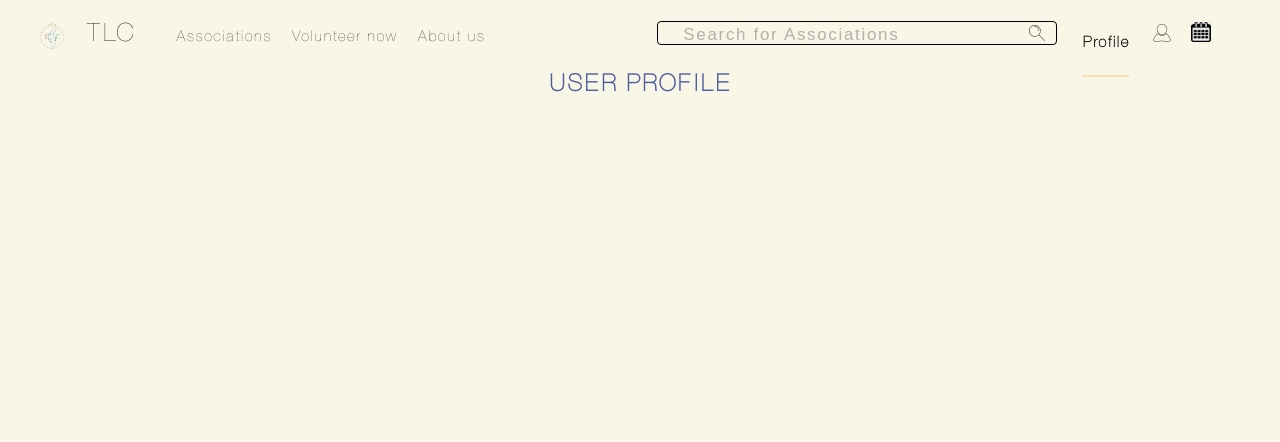
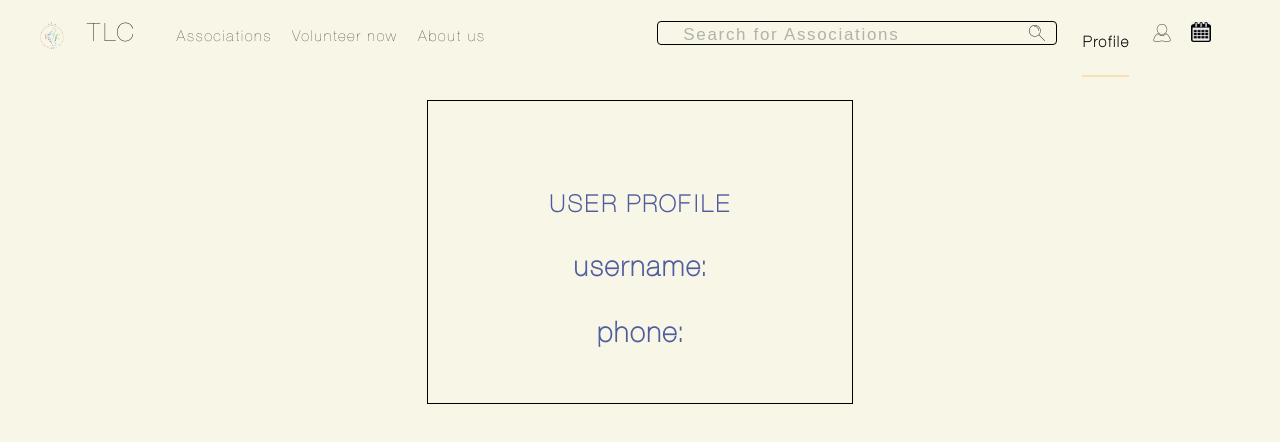
Before and after one commit to YardenNezah/TLC, a React (Create React App) app: page /profile in a window 1280 px wide. Shown: the top 442 px of the page. Built offline with nearby package versions, Linux system fonts and the light colour scheme.

Commit message:
user profile- form

```diff
--- a/src/components/user/Profile.tsx
+++ b/src/components/user/Profile.tsx
@@ -4,7 +4,12 @@ const Profile = () => {
   return (
     <div className="page-container">
       <Header />
-      <h2>User Profile</h2>
+      <form>
+        {" "}
+        <h2>User Profile</h2>
+        <h3>username:</h3>
+        <h3>phone: </h3>
+      </form>
     </div>
   );
 };
```
